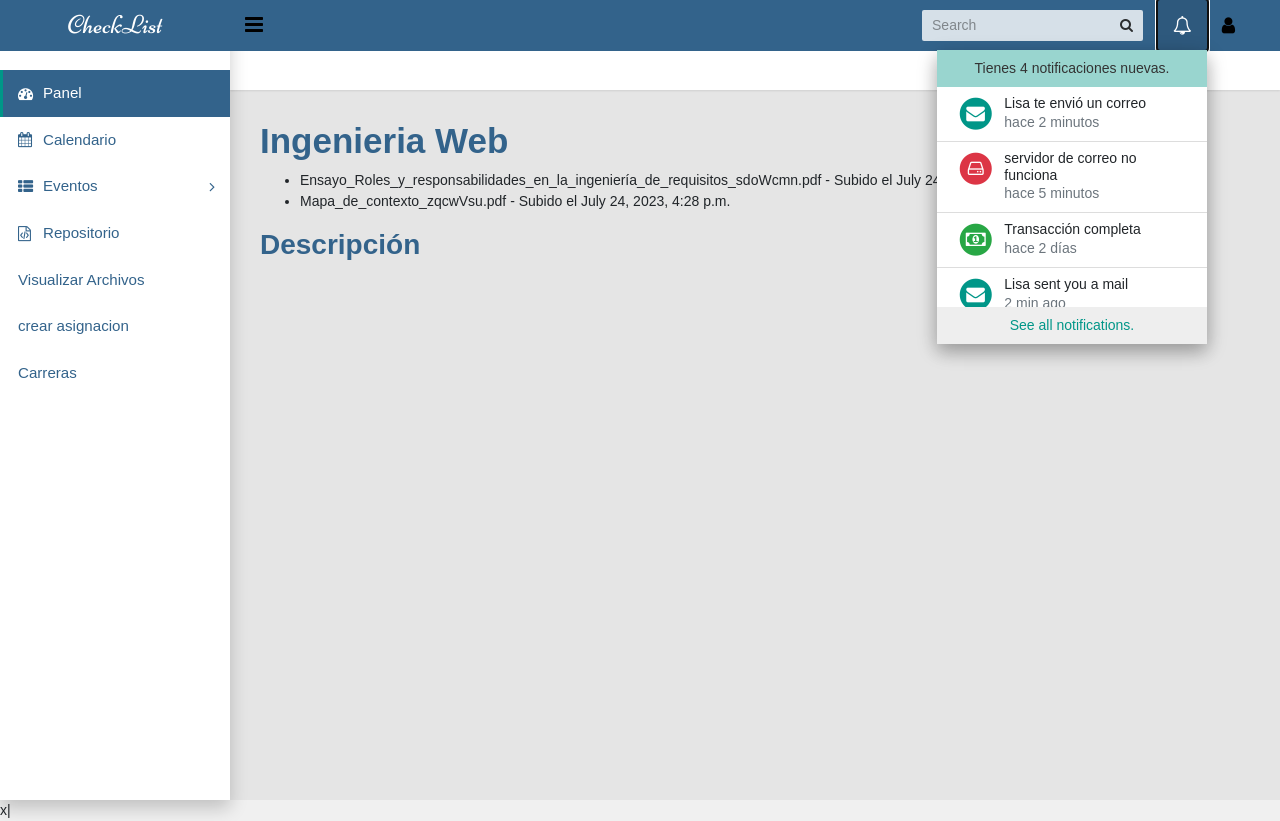
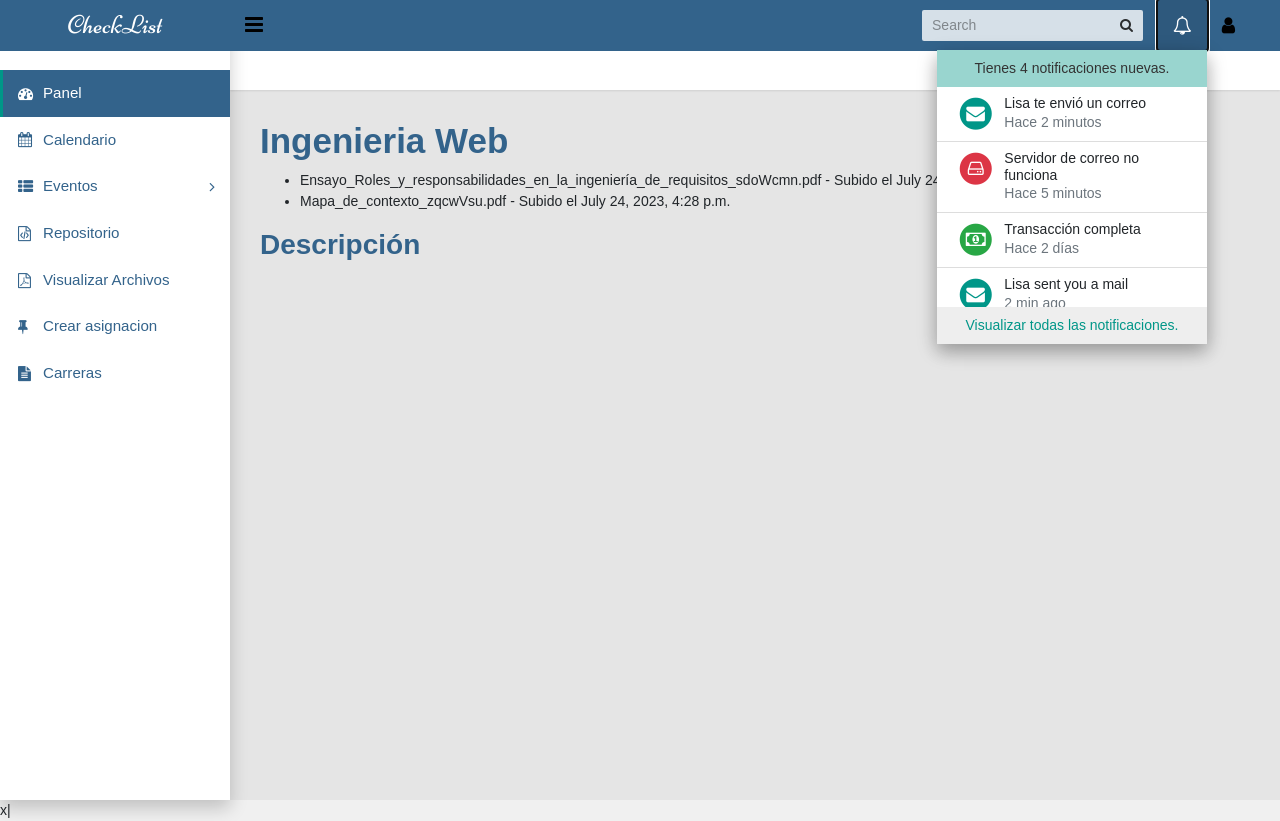
Before and after one commit to JAOC1930/Requitos_Software, a Django app: page /archivos-subidos/ in a window 1280 px wide, after a click that opens the changed part. Run offline with Django 3.2, Linux system fonts and the light colour scheme; a user stored in the database is signed in; data comes from the database, SQL or seed files in the repository; both versions use the stored data as it was after the commit; some libraries are stand-ins or nearby versions.

Commit message:
Subidos cambios yo, vivo

```diff
--- a/event_calendar/templates/base.html
+++ b/event_calendar/templates/base.html
@@ -51,7 +51,7 @@
                                     </span>
                                     <div>
                                         <p class="app-notification__message">Lisa te envió un correo</p>
-                                        <p class="app-notification__meta">hace 2 minutos</p>
+                                        <p class="app-notification__meta">Hace 2 minutos</p>
                                     </div>
                                 </a>
                             </li>
@@ -61,8 +61,8 @@
                                         <span class="fa-stack fa-lg"><i class="fa fa-circle fa-stack-2x text-danger"></i><i class="fa fa-hdd-o fa-stack-1x fa-inverse"></i></span>
                                     </span>
                                     <div>
-                                        <p class="app-notification__message">servidor de correo no funciona</p>
-                                        <p class="app-notification__meta">hace 5 minutos</p>
+                                        <p class="app-notification__message">Servidor de correo no funciona</p>
+                                        <p class="app-notification__meta">Hace 5 minutos</p>
                                     </div>
                                 </a>
                             </li>
@@ -73,7 +73,7 @@
                                     </span>
                                     <div>
                                         <p class="app-notification__message">Transacción completa</p>
-                                        <p class="app-notification__meta">hace 2 días</p>
+                                        <p class="app-notification__meta">Hace 2 días</p>
                                     </div>
                                 </a>
                             </li>
@@ -113,7 +113,7 @@
                                 </li>
                             </div>
                         </div>
-                        <li class="app-notification__footer"><a href="#">See all notifications.</a></li>
+                        <li class="app-notification__footer"><a href="#">Visualizar todas las notificaciones.</a></li>
                     </ul>
                 </li>
                 <!-- User Menu-->
@@ -161,9 +161,9 @@
                 <li>
                     <a class="app-menu__item" href="{% url 'calendarapp:upload_file' %}"><i class="app-menu__icon fa fa-file-code-o"></i><span class="app-menu__label">Repositorio</span></a>
                 </li>
-                <li><a class="app-menu__item" href="{% url 'calendarapp:archivos_subidos' %}">Visualizar Archivos</a></li>
-                <li><a class="app-menu__item" href="{% url 'calendarapp:crear_asignacion' %}">crear asignacion</a></li>
-                <li><a class="app-menu__item" href="{% url 'calendarapp:visualizar' %}">Carreras</a></li>
+                <li><a class="app-menu__item" href="{% url 'calendarapp:archivos_subidos' %}"><i class="app-menu__icon fa fa-file-pdf-o"></i><span class="app-menu__label">Visualizar Archivos</span></a></li>
+                <li><a class="app-menu__item" href="{% url 'calendarapp:crear_asignacion' %}"><i class="app-menu__icon fa fa-thumb-tack"></i><span class="app-menu__label">Crear asignacion</span></a></li>
+                <li><a class="app-menu__item" href="{% url 'calendarapp:visualizar' %}"><i class="app-menu__icon fa fa-file-text"></i><span class="app-menu__label">Carreras</span></a></li>
             </ul>
         </aside>
         <main class="app-content">
--- /dev/null
+++ b/julioEntorno/pyvenv.cfg
@@ -0,0 +1,3 @@
+home = C:\Users\JULY\AppData\Local\Programs\Python\Python39
+include-system-site-packages = false
+version = 3.9.0
```
Also changed, not shown: event_calendar/templates/base/base.html (+7 -7 lines), event_calendar/db.sqlite3, 13 other files.
